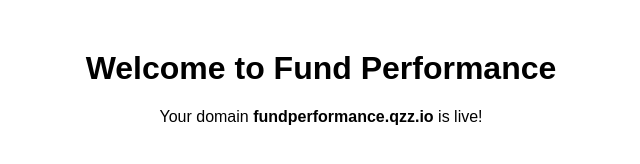
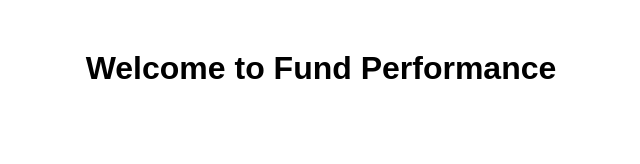
Before and after one commit to aam-007/Website-FundPerformance, a plain HTML site: page index.html in a window 1280 px wide. Shown: the whole page, without its empty margins (319-959 px from the left). Drawn offline with Linux system fonts and the light colour scheme.

Commit message:
Updated homepage content

```diff
--- a/index.html
+++ b/index.html
@@ -9,6 +9,6 @@
 </head>
 <body>
     <h1>Welcome to Fund Performance</h1>
-    <p>Your domain <strong>fundperformance.qzz.io</strong> is live!</p>
+
 </body>
 </html>
```
